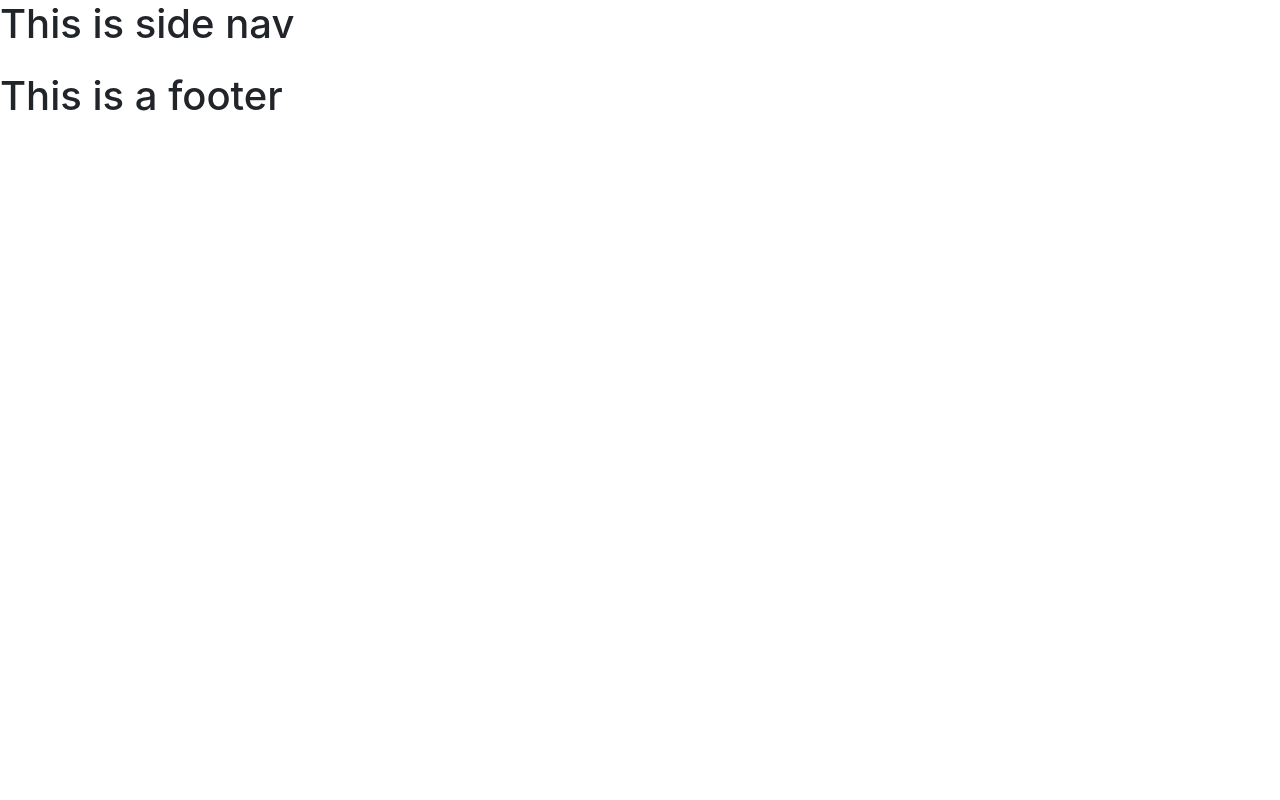
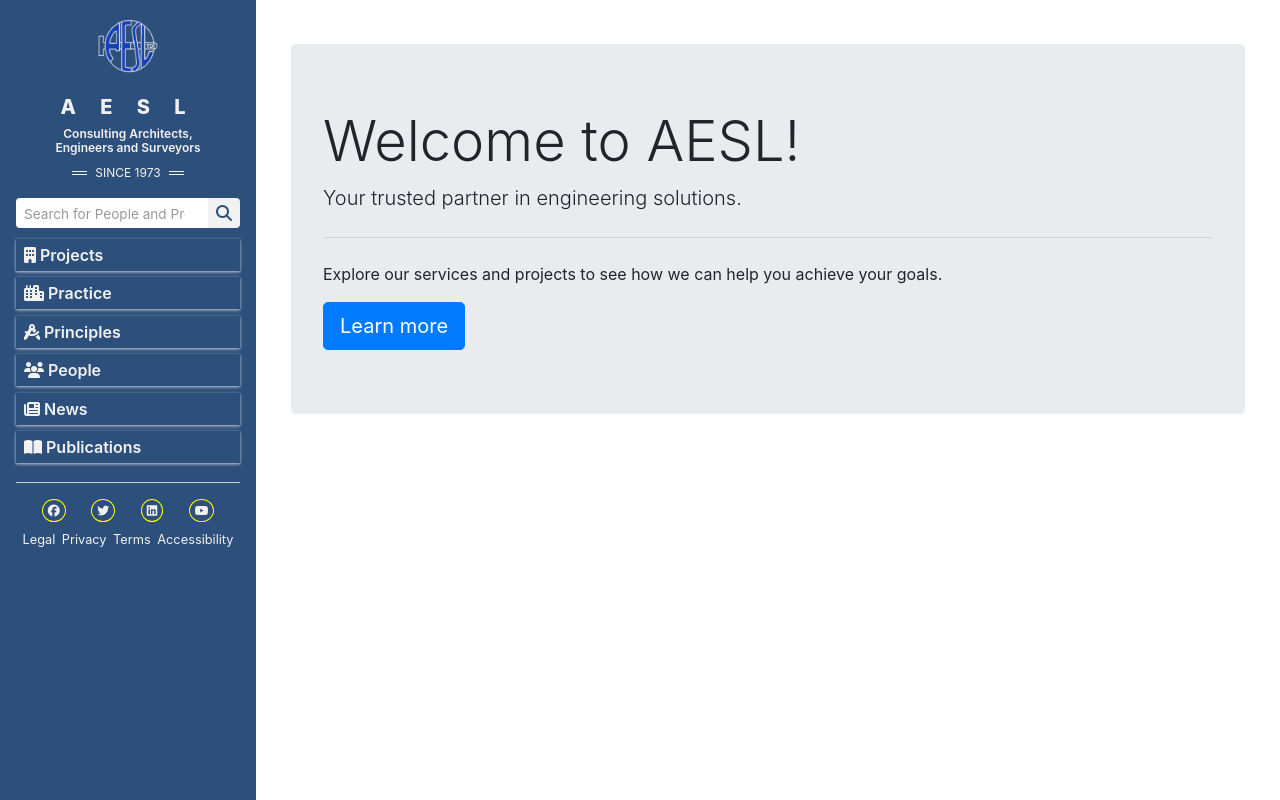
Before and after one commit to chrispydev/aesl, a Django app: page / in a window 1280 px wide. Run offline with Django 5.2, Linux system fonts and the light colour scheme.

Commit message:
feat(sidebar): add sidebar nav

```diff
--- a/frontend/views.py
+++ b/frontend/views.py
@@ -4,5 +4,7 @@
 
 class HomeView(View):
     def get(self, request):
-        # Logic for handling GET requests to the home page
-        return render(request, "frontend/home.html")
+        context = {
+            'title': "HomePage"
+        }
+        return render(request, "frontend/home.html", context)
--- a/static/css/base.css
+++ b/static/css/base.css
@@ -9,27 +9,28 @@
   box-sizing: border-box;
 }
 
+:root {
+  --primary-color: #2d4f7b;
+  --secondary-color: #ff0;
+  --text-color: #1a1a1a;
+  --text-base-color: #f1f1f1;
+  --background-color: #f5f5f5;
+  --font-family: "Ubuntu", sans-serif;
+}
+
 html {
   font-size: 16px;
   scroll-behavior: smooth;
 }
 
 body {
-  font-family: 'Inter', sans-serif;
+  font-family: var(--font-family);
   line-height: 1.6;
   color: #1a1a1a;
   background-color: #f9f9f9;
 }
 
-a {
-  color: #1a73e8;
-  text-decoration: none;
-  transition: color 0.3s;
-}
 
-a:hover {
-  color: #1558b0;
-}
 
 h1,
 h2,
--- a/static/css/layout.css
+++ b/static/css/layout.css
@@ -1,41 +1,173 @@
-/* layout.css */
-
-.container {
-  width: 90%;
-  max-width: 1200px;
-  margin: 0 auto;
+/* Sidebar styles */
+.sidebar {
+  width: 20%;
+  background-color: var(--primary-color);
+  position: fixed;
+  height: 100%;
+  overflow-y: auto;
+  padding-top: 20px;
+  padding: 1rem;
 }
 
-.header,
-.footer {
-  background-color: #fff;
-  padding: 1rem 0;
-  box-shadow: 0 2px 5px rgba(0, 0, 0, 0.05);
+.sidebar::-webkit-scrollbar {
+  width: 8px;
 }
 
-.navbar {
+.main-content {
+  margin-left: 20%;
+  padding: 20px;
+}
+
+.img__logo {
+  display: block;
+  margin: 0 auto 20px auto;
+  max-width: 28%;
+}
+
+.nav__barlogo {
+  color: var(--text-base-color)
+}
+
+a.sidebar__details {
+  text-align: center;
+  color: var(--text-base-color);
+}
+
+a.sidebar__details:hover {
+  color: #999;
+  text-decoration: none;
+}
+
+a:active {
+  color: var(--secondary-color)
+}
+
+.company__name {
+  letter-spacing: .5em;
+  font-weight: 800;
+  font-size: 1.25rem;
+  margin-bottom: 0.5rem;
+}
+
+.company__details {
+  font-size: 0.75rem;
+  margin-bottom: 0.5rem;
+  font-weight: 600;
+}
+
+.bars {
+  width: 15px;
+  height: 1px;
+  background-color: var(--text-base-color);
+  margin-bottom: 2px;
+  margin-top: 2px;
+  margin-right: 0.5rem;
+  margin-left: 0.5rem;
+}
+
+.company__date {
   display: flex;
-  justify-content: space-between;
+  justify-content: center;
+  align-items: center;
+  font-size: 0.75rem;
+}
+
+.nav__links {
+  margin-top: 1rem;
+  display: flex;
+
+}
+
+.search__btn {
+  padding: 0.2rem 0.5rem;
+  border: none;
+  border-radius: 0 0.25rem 0.25rem 0;
+  background-color: var(--text-base-color);
+  color: var(--primary-color);
+  cursor: pointer;
+}
+
+.search__input {
+  border: none;
+  padding: 0.2rem 0.5rem;
+  width: 100%;
+  border-radius: 0.25rem 0 0 0.25rem;
+}
+
+.search__input:focus {
+  outline: none;
+}
+
+.search__input::placeholder {
+  color: #999;
+  font-size: 0.85rem;
+}
+
+.nav__menu {
+  display: flex;
+  flex-direction: column;
+  margin-top: 0.5rem;
+}
+
+.nav__menu a {
+  /* background-color: #999; */
+  margin: 0.2rem 0;
+  padding: 0.25rem 0.5rem;
+  color: var(--text-base-color);
+  text-decoration: none;
+  font-weight: 600;
+  box-shadow: 0 1px 3px #ffffffba;
+}
+
+.nav__menu a:hover {
+  color: #f5f5f5;
+  background-color: #555;
+  text-decoration: none;
+}
+
+.horizontal__line {
+  border: 0;
+  height: 1px;
+  background-color: #ccc;
+  margin: 1rem 0;
+}
+
+.social__icons {
+  display: flex;
+  justify-content: space-evenly;
   align-items: center;
 }
 
-.main {
-  padding: 2rem 0;
+.social__icons a {
+  color: var(--text-base-color);
+  font-size: 0.75rem;
+  border: 1px solid var(--secondary-color);
+  border-radius: 50%;
+  padding: 0.1rem 0.3rem
 }
 
-.grid {
-  display: grid;
-  gap: 1.5rem;
+.social__icons a:hover {
+  color: var(--secondary-color);
+  background-color: #999;
+  text-decoration: none;
 }
 
-.grid-2 {
-  grid-template-columns: repeat(2, 1fr);
+.legal {
+  display: flex;
+  justify-content: space-evenly;
+  align-items: center;
+  font-size: 0.8rem;
+  text-align: center;
+  color: #fff;
+  margin-top: 0.5rem;
 }
 
-.grid-3 {
-  grid-template-columns: repeat(3, 1fr);
+.legal a {
+  color: var(--text-base-color);
+  text-decoration: none;
 }
 
-.grid-4 {
-  grid-template-columns: repeat(4, 1fr);
+.legal a:hover {
+  color: #999;
+  text-decoration: underline;
 }
--- a/static/css/main.css
+++ b/static/css/main.css
@@ -1,5 +1,5 @@
 /* main.css - imports all CSS files */
-@import url('https://fonts.googleapis.com/css2?family=Inter:wght@400;500;600;700&display=swap');
+@import url('https://fonts.googleapis.com/css2?family=Montserrat:ital,wght@0,100..900;1,100..900&family=Ubuntu:ital,wght@0,300;0,400;0,500;0,700;1,300;1,400;1,500;1,700&display=swap');
 
 @import 'base.css';
 @import 'layout.css';
--- a/static/css/utilities.css
+++ b/static/css/utilities.css
@@ -1,63 +1 @@
 /* components.css */
-
-/* Buttons */
-.btn {
-  display: inline-block;
-  padding: 0.5rem 1rem;
-  font-weight: 500;
-  border-radius: 5px;
-  cursor: pointer;
-  text-align: center;
-  transition: background 0.3s, color 0.3s;
-}
-
-.btn-primary {
-  background-color: #1a73e8;
-  color: #fff;
-}
-
-.btn-primary:hover {
-  background-color: #1558b0;
-}
-
-.btn-outline {
-  border: 2px solid #1a73e8;
-  color: #1a73e8;
-  background: transparent;
-}
-
-.btn-outline:hover {
-  background-color: #1a73e8;
-  color: #fff;
-}
-
-/* Cards */
-.card {
-  background-color: #fff;
-  border-radius: 8px;
-  padding: 1.5rem;
-  box-shadow: 0 4px 10px rgba(0, 0, 0, 0.05);
-  transition: transform 0.3s;
-}
-
-.card:hover {
-  transform: translateY(-5px);
-}
-
-/* Forms */
-input,
-select,
-textarea {
-  width: 100%;
-  padding: 0.75rem;
-  border: 1px solid #ccc;
-  border-radius: 5px;
-  outline: none;
-  transition: border-color 0.3s;
-}
-
-input:focus,
-select:focus,
-textarea:focus {
-  border-color: #1a73e8;
-}
--- a/templates/base.html
+++ b/templates/base.html
@@ -21,11 +21,10 @@
 
 <body>
   {% include 'partial/navbar.html' %}
-  <div class="container mt-4">
+  <main class="main-content">
     {% block content %}
     {% endblock content %}
-  </div>
-  {% include 'partial/footer.html' %}
+  </main>
   <script src="https://cdn.jsdelivr.net/npm/jquery@3.5.1/dist/jquery.slim.min.js"
     integrity="sha384-DfXdz2htPH0lsSSs5nCTpuj/zy4C+OGpamoFVy38MVBnE+IbbVYUew+OrCXaRkfj" crossorigin="anonymous">
   </script>
--- a/templates/frontend/home.html
+++ b/templates/frontend/home.html
@@ -1,4 +1,16 @@
 {% extends 'base.html' %}
 
 {% block content %}
+<!-- Main content -->
+<section>
+  <div class="container mt-4">
+    <div class="jumbotron">
+      <h1 class="display-4">Welcome to AESL!</h1>
+      <p class="lead">Your trusted partner in engineering solutions.</p>
+      <hr class="my-4" />
+      <p>Explore our services and projects to see how we can help you achieve your goals.</p>
+      <a class="btn btn-primary btn-lg" href="#" role="button">Learn more</a>
+    </div>
+  </div>
+</section>
 {% endblock content %}
--- a/templates/partial/navbar.html
+++ b/templates/partial/navbar.html
@@ -1,4 +1,67 @@
 {% load static %}
-<nav class="">
-  <h1>This is side nav</h1>
-</nav>
+<aside class="sidebar">
+  {% comment %}
+  navbar logo section
+  {% endcomment %}
+  <div class="nav__barlogo">
+    <a href="{% url 'home' %}" class="sidebar__details">
+      <img
+        class="img__logo"
+        src="{% static 'img/aesl_logo.png' %}"
+        alt="aesl-logo"
+      />
+      <h4 class="company__name">A E S L</h4>
+      <h5 class="company__details">
+        Consulting Architects, <br />
+        Engineers and Surveyors
+      </h5>
+      <div class="company__date">
+        <div class="">
+          <div class="bars"></div>
+          <div class="bars"></div>
+        </div>
+        SINCE 1973
+        <div>
+          <div class="bars"></div>
+          <div class="bars"></div>
+        </div>
+      </div>
+    </a>
+  </div>
+
+  {% comment %}
+  navbar links section
+  {% endcomment %}
+  <div class="nav__links">
+  <input type="search" id="nav-toggle" placeholder="Search for People and Projects" class="search__input" />
+    <button class="search__btn">
+      <i class="fa fa-search"></i>
+    </button>
+  </div>
+
+   <nav class="nav__menu">
+      <a href="#" class="nav-item active"><i class="fas fa-building"></i> Projects</a>
+      <a href="#"><i class="fas fa-city"></i> Practice</a>
+      <a href="#"><i class="fas fa-drafting-compass"></i> Principles</a>
+      <a href="#"><i class="fas fa-users"></i> People</a>
+      <a href="#"><i class="fas fa-newspaper"></i> News</a>
+      <a href="#"><i class="fas fa-book-open"></i> Publications</a>
+    </nav>
+    <hr class="horizontal__line"/>
+
+    <div class="footer">
+      <div class="social__icons">
+        <a href="#"><i class="fab fa-facebook"></i></a>
+        <a href="#"><i class="fab fa-twitter"></i></a>
+        <a href="#"><i class="fab fa-linkedin"></i></a>
+        <a href="#"><i class="fab fa-youtube"></i></a>
+      </div>
+      <div class="legal">
+        <a href="#">Legal</a>
+        <a href="#">Privacy</a>
+        <a href="#">Terms</a>
+        <a href="#">Accessibility</a>
+      </div>
+    </div>
+
+</aside>
```
Also changed, not shown: static/css/responsive.css (deleted, +0 -37 lines), static/img/aesl_logo.png (added), 1 other file.
